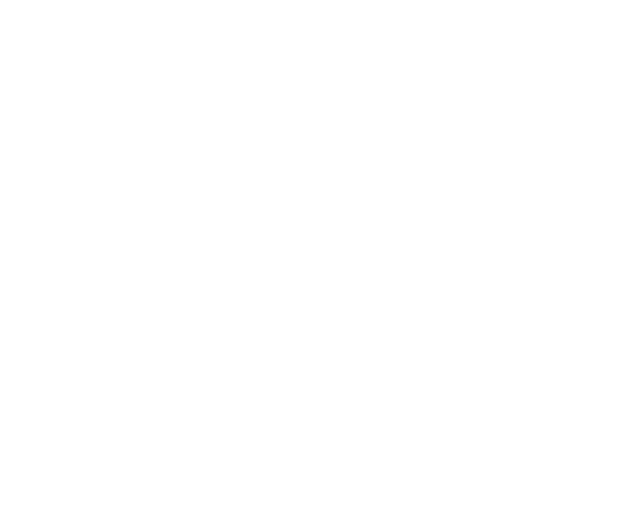
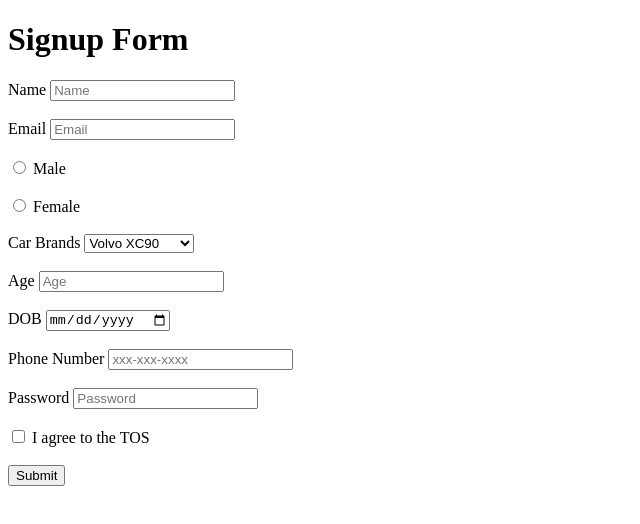
Before and after one commit to acciojob/signup-form-car-Mahi-Shrma, a website: page main.html in a window 1280 px wide. Shown: the whole page, without its empty margins (0-640 px from the left). Drawn offline with Linux system fonts and the light colour scheme.

Commit message:
created a submission

```diff
--- a/main.html
+++ b/main.html
@@ -8,6 +8,45 @@
 
 <body>
 	<!-- the entire body must be written by student -->
+	<form method="post">
+	<h1>Signup Form</h1>
+
+	<label for="name">Name</label>
+	<input type="text" id="name" placeholder="Name"required> <br><br>
+
+	<label for="email">Email</label>
+	<input type="Email" id="email" placeholder="Email" required><br><br>
+
+  <input type="radio" id="gender_m" name="gender" required>
+  <label for="gender_m">Male</label><br><br>
+
+  <input type="radio" id="gender_f" name="gender" required>
+  <label for="gender_f">Female</label><br><br>
+
+		 <label for="cars">Car Brands</label>
+  <select id="cars" name="cars" placeholder="--Please choose an option--" required>
+    <option value="volvo">Volvo XC90</option>
+    <option value="saab">Saab 95</option>
+    <option value="mercedes">Mercedes SLK</option>
+    <option value="audi">Audi TT</option>
+  </select><br><br>
+
+	<label for="age">Age</label>
+	<input type="number" id="age" placeholder="Age" required><br><br>
+
+		<label for="dob">DOB</label>
+	<input type="date" id="dob" required><br><br>
+
+		<label for="tel">Phone Number</label>
+	<input type="Tel" id="tel" placeholder="xxx-xxx-xxxx"><br><br>
+
+		<label for="password">Password</label>
+	<input type="Password" id="password" placeholder="Password" required><br><br>
+
+		<input type="checkbox" id="tos" required>
+  <label for="tos"> I agree to the TOS</label><br><br>
+		<button type="submit">Submit</button>
+	</form>
     <script type="text/javascript" src="./script.js">
 </script>
 
```
